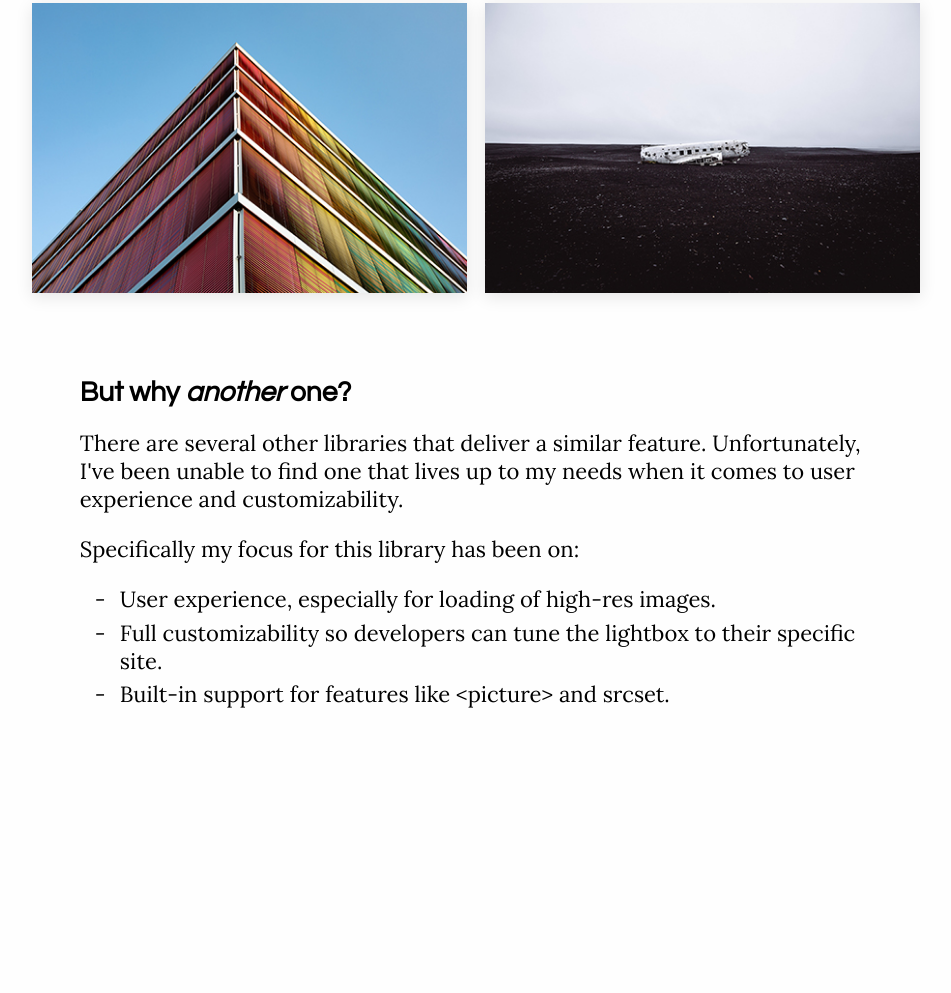
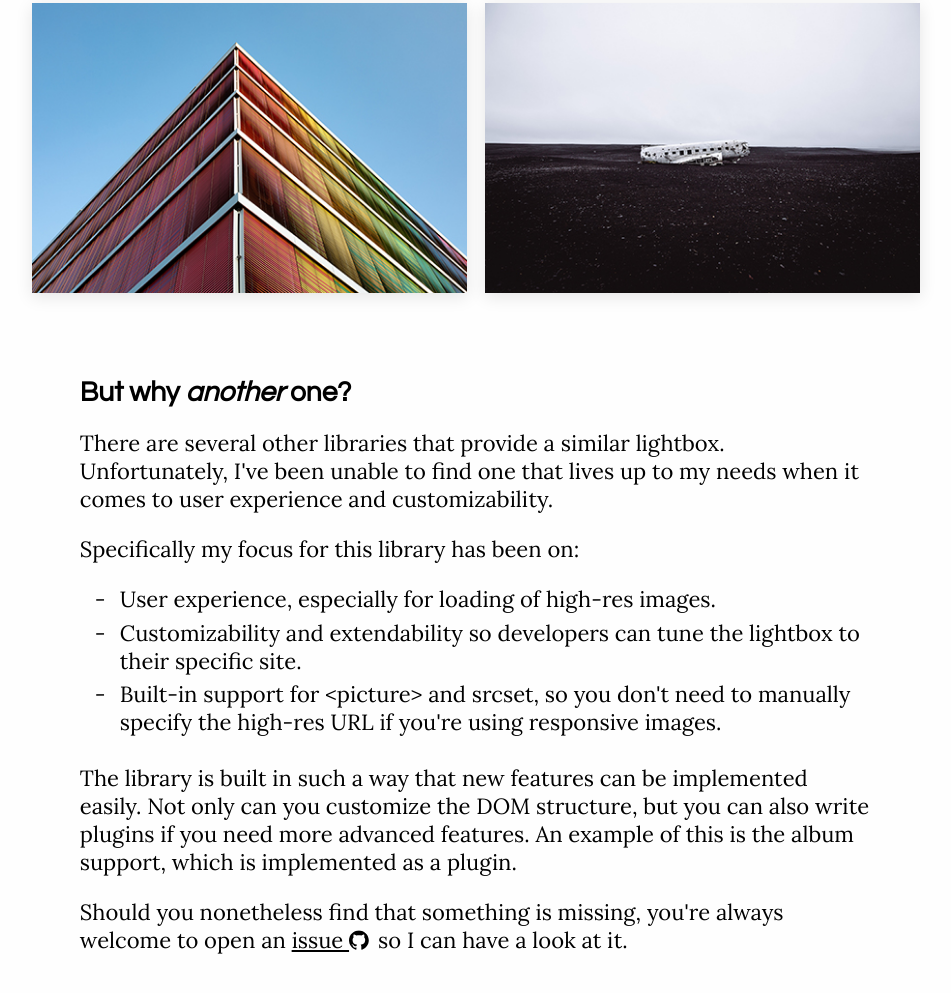
Before and after one commit to birjj/yet-another-medium-zoom, a website built with Parcel: page website/index.html in a window 1280 px wide. Shown: the part 1562-2555 px from the top of the page, without its empty margins (164-1115 px from the left). Before the commit the page ends 2342 px from the top, so only its background shows below. Built offline with nearby package versions, Linux system fonts and the light colour scheme.

Commit message:
Expand a bit on capabilities on website

```diff
--- a/website/index.html
+++ b/website/index.html
@@ -17,7 +17,7 @@
                 <small>A library by <a href="https://jfagerberg.me" target="_blank" rel="noreferrer noopener">birjolaxew</a></small>
             </div>
 
-            <p><a href="https://github.com/birjolaxew/yet-another-medium-zoom">YAMZ <svg class="icon" role="img" viewBox="0 0 24 24" xmlns="http://www.w3.org/2000/svg"><title>GitHub icon</title><path d="M12 .297c-6.63 0-12 5.373-12 12 0 5.303 3.438 9.8 8.205 11.385.6.113.82-.258.82-.577 0-.285-.01-1.04-.015-2.04-3.338.724-4.042-1.61-4.042-1.61C4.422 18.07 3.633 17.7 3.633 17.7c-1.087-.744.084-.729.084-.729 1.205.084 1.838 1.236 1.838 1.236 1.07 1.835 2.809 1.305 3.495.998.108-.776.417-1.305.76-1.605-2.665-.3-5.466-1.332-5.466-5.93 0-1.31.465-2.38 1.235-3.22-.135-.303-.54-1.523.105-3.176 0 0 1.005-.322 3.3 1.23.96-.267 1.98-.399 3-.405 1.02.006 2.04.138 3 .405 2.28-1.552 3.285-1.23 3.285-1.23.645 1.653.24 2.873.12 3.176.765.84 1.23 1.91 1.23 3.22 0 4.61-2.805 5.625-5.475 5.92.42.36.81 1.096.81 2.22 0 1.606-.015 2.896-.015 3.286 0 .315.21.69.825.57C20.565 22.092 24 17.592 24 12.297c0-6.627-5.373-12-12-12"/></svg></a> is a lightbox library heavily inspired by <a href="https://medium.com" target="_blank" rel="noreferrer noopener">Medium</a>.</p>
+            <p><a href="https://github.com/birjolaxew/yet-another-medium-zoom" target="_blank" rel="noreferrer noopener">YAMZ <svg class="icon" role="img" viewBox="0 0 24 24" xmlns="http://www.w3.org/2000/svg"><title>GitHub icon</title><path d="M12 .297c-6.63 0-12 5.373-12 12 0 5.303 3.438 9.8 8.205 11.385.6.113.82-.258.82-.577 0-.285-.01-1.04-.015-2.04-3.338.724-4.042-1.61-4.042-1.61C4.422 18.07 3.633 17.7 3.633 17.7c-1.087-.744.084-.729.084-.729 1.205.084 1.838 1.236 1.838 1.236 1.07 1.835 2.809 1.305 3.495.998.108-.776.417-1.305.76-1.605-2.665-.3-5.466-1.332-5.466-5.93 0-1.31.465-2.38 1.235-3.22-.135-.303-.54-1.523.105-3.176 0 0 1.005-.322 3.3 1.23.96-.267 1.98-.399 3-.405 1.02.006 2.04.138 3 .405 2.28-1.552 3.285-1.23 3.285-1.23.645 1.653.24 2.873.12 3.176.765.84 1.23 1.91 1.23 3.22 0 4.61-2.805 5.625-5.475 5.92.42.36.81 1.096.81 2.22 0 1.606-.015 2.896-.015 3.286 0 .315.21.69.825.57C20.565 22.092 24 17.592 24 12.297c0-6.627-5.373-12-12-12"/></svg></a> is a lightbox library heavily inspired by <a href="https://medium.com" target="_blank" rel="noreferrer noopener">Medium</a>.</p>
             <p>It provides an easy way to add smooth, minimalistic, and highly customizable Medium-like zooming to your images.</p>
 
             <figure>
@@ -32,7 +32,7 @@
                 <figcaption>Photograph by <a href="https://unsplash.com/photos/1v-snxcyHHk" target="_blank" rel="noreferrer noopener">@glebson at Unsplash</a></figcaption>
             </figure>
 
-            <p>It supports captions, high-res images, and art direction right out of the box, and is easily extendable if you need more features.</p>
+            <p>It supports captions, high-res images, art direction and albums right out of the box, and is easily extendable if you need more features.</p>
             <p>Should you wish to have more control over how the lightbox is displayed, you can style it with CSS or completely replace the DOM structure - the animation will adapt automatically.</p>
 
             <div class="img-grid">
@@ -73,13 +73,15 @@
             </div>
 
             <div class="subtitle"><h2>But why <em>another</em> one?</h2></div>
-            <p>There are several other libraries that deliver a similar feature. Unfortunately, I've been unable to find one that lives up to my needs when it comes to user experience and customizability.</p>
+            <p>There are several other libraries that provide a similar lightbox. Unfortunately, I've been unable to find one that lives up to my needs when it comes to user experience and customizability.</p>
             <p>Specifically my focus for this library has been on:</p>
             <ul>
                 <li>User experience, especially for loading of high-res images.</li>
-                <li>Full customizability so developers can tune the lightbox to their specific site.</li>
-                <li>Built-in support for features like &lt;picture&gt; and srcset.</li>
+                <li>Customizability and extendability so developers can tune the lightbox to their specific site.</li>
+                <li>Built-in support for &lt;picture&gt; and srcset, so you don't need to manually specify the high-res URL if you're using responsive images.</li>
             </ul>
+            <p>The library is built in such a way that new features can be implemented easily. Not only can you customize the DOM structure, but you can also write plugins if you need more advanced features. An example of this is the album support, which is implemented as a plugin.</p>
+            <p>Should you nonetheless find that something is missing, you're always welcome to open an <a href="https://github.com/birjolaxew/yet-another-medium-zoom/issues" target="_blank" rel="noreferrer noopener">issue <svg class="icon" role="img" viewBox="0 0 24 24" xmlns="http://www.w3.org/2000/svg"><title>GitHub icon</title><path d="M12 .297c-6.63 0-12 5.373-12 12 0 5.303 3.438 9.8 8.205 11.385.6.113.82-.258.82-.577 0-.285-.01-1.04-.015-2.04-3.338.724-4.042-1.61-4.042-1.61C4.422 18.07 3.633 17.7 3.633 17.7c-1.087-.744.084-.729.084-.729 1.205.084 1.838 1.236 1.838 1.236 1.07 1.835 2.809 1.305 3.495.998.108-.776.417-1.305.76-1.605-2.665-.3-5.466-1.332-5.466-5.93 0-1.31.465-2.38 1.235-3.22-.135-.303-.54-1.523.105-3.176 0 0 1.005-.322 3.3 1.23.96-.267 1.98-.399 3-.405 1.02.006 2.04.138 3 .405 2.28-1.552 3.285-1.23 3.285-1.23.645 1.653.24 2.873.12 3.176.765.84 1.23 1.91 1.23 3.22 0 4.61-2.805 5.625-5.475 5.92.42.36.81 1.096.81 2.22 0 1.606-.015 2.896-.015 3.286 0 .315.21.69.825.57C20.565 22.092 24 17.592 24 12.297c0-6.627-5.373-12-12-12"/></svg></a> so I can have a look at it.</p>
         </div>
     </body>
 </html>
```
